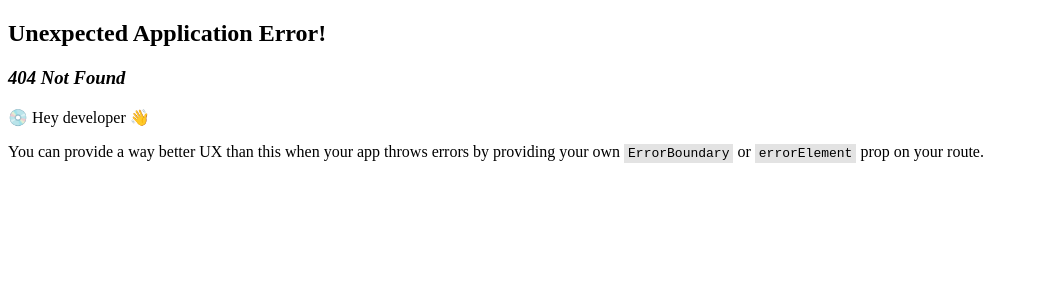
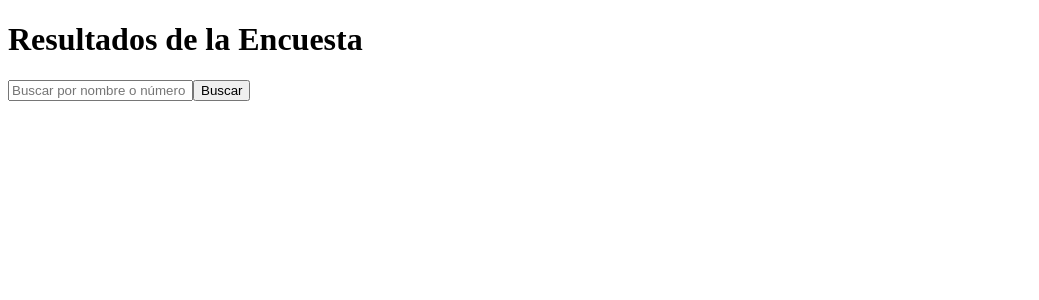
Before and after one commit to Caminosips/Riesgo_Caidas, a React (Vite) app in the folder client/: page /resultados in a window 1280 px wide. Before the commit this address had no page. Shown: the top 300 px of the page, without its empty margins (0-1039 px from the left). Built offline with nearby package versions, Linux system fonts and the light colour scheme; a web font is replaced by a local one.

Commit message:
Se implementa el poder ver los resultados, falta mejorarlo

```diff
--- a/client/src/App.jsx
+++ b/client/src/App.jsx
@@ -1,6 +1,7 @@
 import './App.css'
 import Form from './Components/Form/Form'
 import Login from './Components/Login/Login'
+import ResultadosPage from './Components/ResultadosPage/ResultadosPage'
 import { useState } from 'react'
 
 
@@ -27,6 +28,10 @@ const router = createBrowserRouter([
   {
     path: '/form',
     element: <div><Form/></div>
+  },
+  {
+    path: 'resultados',
+    element: <ResultadosPage />
   }
 
 ])
--- a/client/src/Components/Form/Form.jsx
+++ b/client/src/Components/Form/Form.jsx
@@ -3,6 +3,7 @@ import axios from "axios"; // Importamos Axios para hacer peticiones HTTP
 import "../../App.css";
 import "./Form.css";
 import Swal from "sweetalert2";
+import { useNavigate } from 'react-router-dom';
 
 
 const App = () => {
@@ -17,7 +18,7 @@ const App = () => {
   const [deambulacion, setDeambulacion] = useState("");
   const [edad, setEdad] = useState("");
   const [puntajeTotal, setPuntajeTotal] = useState(0);
-
+  const navigateTo = useNavigate();
 
 
 
@@ -189,6 +190,7 @@ const App = () => {
   };
 
 
+
   //Se mandan los datos al back
   const add = async () => {
     if (!isFormComplete()) {
@@ -216,6 +218,8 @@ const App = () => {
       puntajeTotal,
     };
 
+
+
     try {
       const response = await axios.post(
         "http://localhost:5000/api/datos",
@@ -223,6 +227,7 @@ const App = () => {
       );
 
       console.log("Datos enviados exitosamente:", response.data);
+      navigateTo('/resultados');
 
       const { mensaje, accion } = interpretarPuntaje(puntajeTotal);
 
@@ -334,7 +339,6 @@ const App = () => {
               name="caidas"
               value="Si"
               checked={caidas === "Si"}
-
               onChange={(event) => handleCaidasChange(event.target.value)}
             />
             <b>Sí</b>
--- /dev/null
+++ b/client/src/Components/ResultadosPage/ResultadosPage.css
@@ -0,0 +1 @@
+/*# sourceMappingURL=ResultadosPage.css.map */
--- /dev/null
+++ b/client/src/Components/ResultadosPage/ResultadosPage.jsx
@@ -0,0 +1,42 @@
+import React, { useState } from 'react';
+import axios from 'axios';
+import Form  from 'react-router-dom';
+
+const ResultadosPage = () => {
+  const [busqueda, setBusqueda] = useState('');
+  const [resultados, setResultados] = useState(null);
+
+const buscarResultados = async (e) => {
+    e.preventDefault();
+    try {
+    const response = await axios.get(`http://localhost:5000/api/resultados?busqueda=${busqueda}`);
+    setResultados(response.data);
+    } catch (error) {
+    console.error('Error al buscar resultados:', error);
+    }
+};
+
+  return (
+    <div>
+      <h1>Resultados de la Encuesta</h1>
+      <form onSubmit={buscarResultados}>
+    <input
+        type="text"
+        value={busqueda}
+        onChange={(e) => setBusqueda(e.target.value)}
+        placeholder="Buscar por nombre o número de documento"
+        />
+    <button type="submit">Buscar</button>
+      </form>
+      {resultados && (
+        <div>
+          <h2>Resultados:</h2>
+          {/* Mostrar los resultados aquí */}
+          <pre>{JSON.stringify(resultados,  null, 2)}</pre>
+        </div>
+      )}
+    </div>
+  );
+};
+
+export default ResultadosPage;
```
Also changed, not shown: client/src/Components/ResultadosPage/ResultadosPage.scss (added), 2 other files (tests, documents, lock files or other folders).
